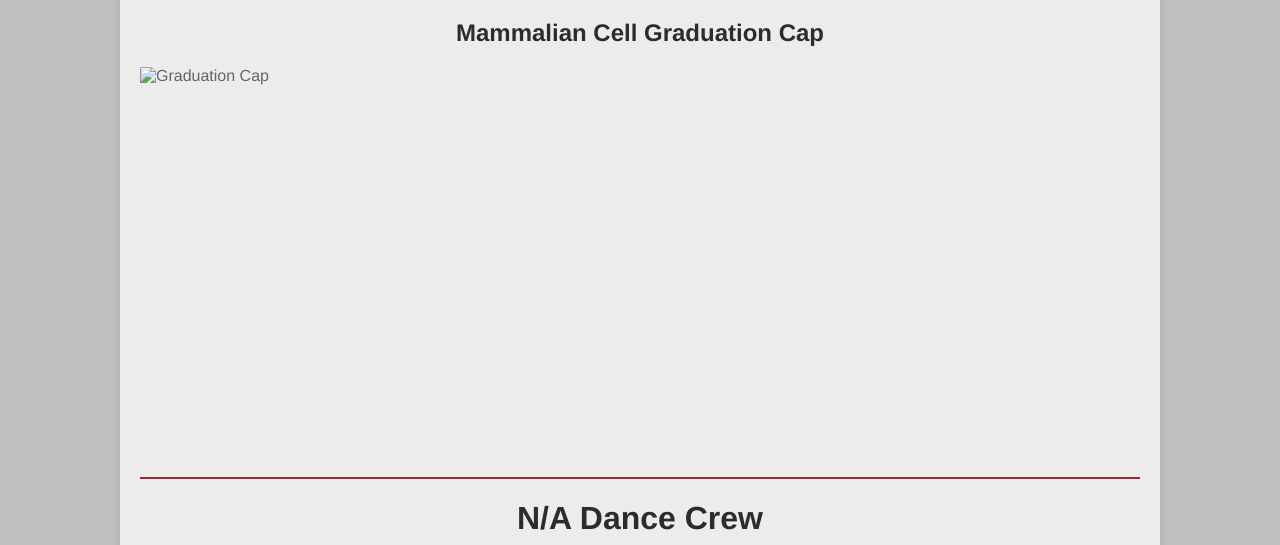
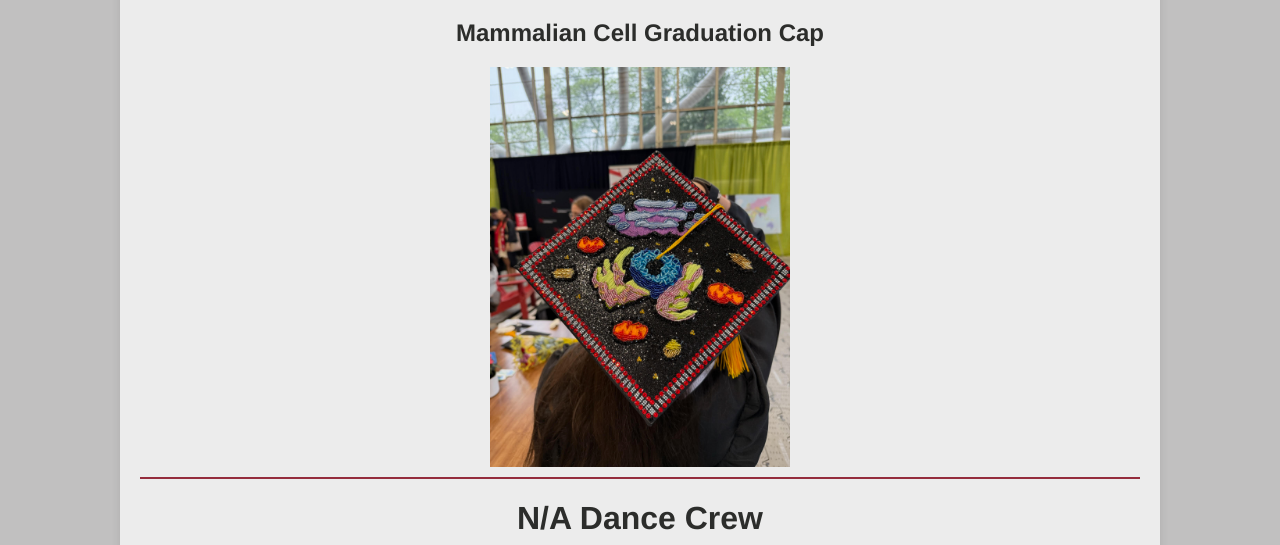
Before and after one commit to bettencourt-c/dance, a plain HTML site: page index.html in a window 1280 px wide. Shown: the part 255-800 px from the top of the page. Drawn offline with Linux system fonts and the light colour scheme.

Commit message:
Update index.html

```diff
--- a/index.html
+++ b/index.html
@@ -28,7 +28,7 @@
             <div class='about-text'>
             <h1>Embroidery Projects</h1>
             <h2><b>Mammalian Cell Graduation Cap</b></h2>
-                <img src='grad cap' alt='Graduation Cap'>
+                <img src='grad cap.jpg' alt='Graduation Cap'>
             <hr>
             <h1>N/A Dance Crew</h1>
 		    <h2><b>Never too Much - 3rd Place at Elements</b></h2>
```
